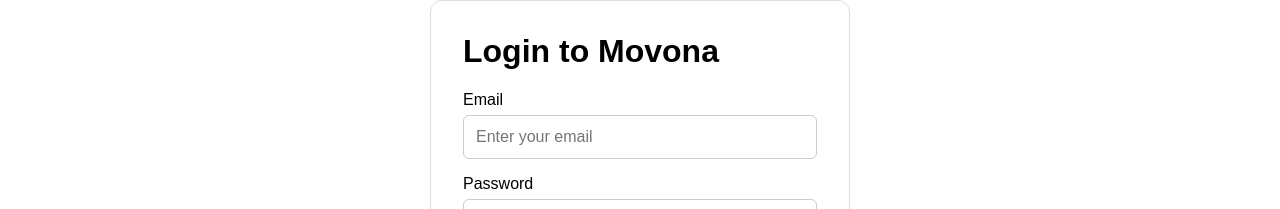
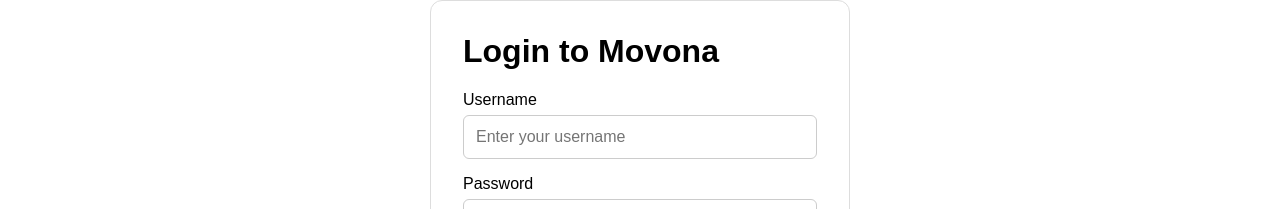
Before and after one commit to Nks-tech-ctrl/Movona, a React app in the folder frontend/: page /login in a window 1280 px wide. Shown: the part 237-446 px from the top of the page. Built offline with nearby package versions, Linux system fonts and the light colour scheme; the HTML template or start-up script is replaced by a standard one.

Commit message:
connected login with jwt authentication

```diff
--- a/frontend/src/pages/LoginPage.jsx
+++ b/frontend/src/pages/LoginPage.jsx
@@ -1,15 +1,28 @@
 import { useState } from "react";
-import { Link } from "react-router-dom";
+import { Link, useNavigate } from "react-router-dom";
+import api from "../api/axios";
 import "./AuthPage.css";
 
 function LoginPage() {
-  const [email, setEmail] = useState("");
+  const navigate = useNavigate();
+  const [username, setEmail] = useState("");
   const [password, setPassword] = useState("");
 
-  function handleSubmit(event) {
+  async function handleSubmit(event) {
     event.preventDefault();
 
-    console.log("Login form submitted");
+    try {
+      const response = await api.post("/auth/token/", {
+        username: username,
+        password: password,
+      });
+
+      console.log("Login successful:", response.data);
+
+      navigate("/");
+    } catch (error) {
+      console.error("Login failed:", error.response?.data);
+    }
   }
 
   return (
@@ -19,13 +32,13 @@
 
         <form className="auth-form" onSubmit={handleSubmit}>
           <div className="form-group">
-            <label htmlFor="email">Email</label>
+            <label htmlFor="username">Username</label>
 
             <input
-              id="email"
-              type="email"
-              placeholder="Enter your email"
-              value={email}
+              id="username"
+              type="text"
+              placeholder="Enter your username"
+              value={username}
               onChange={(event) => setEmail(event.target.value)}
               required
             />
```
